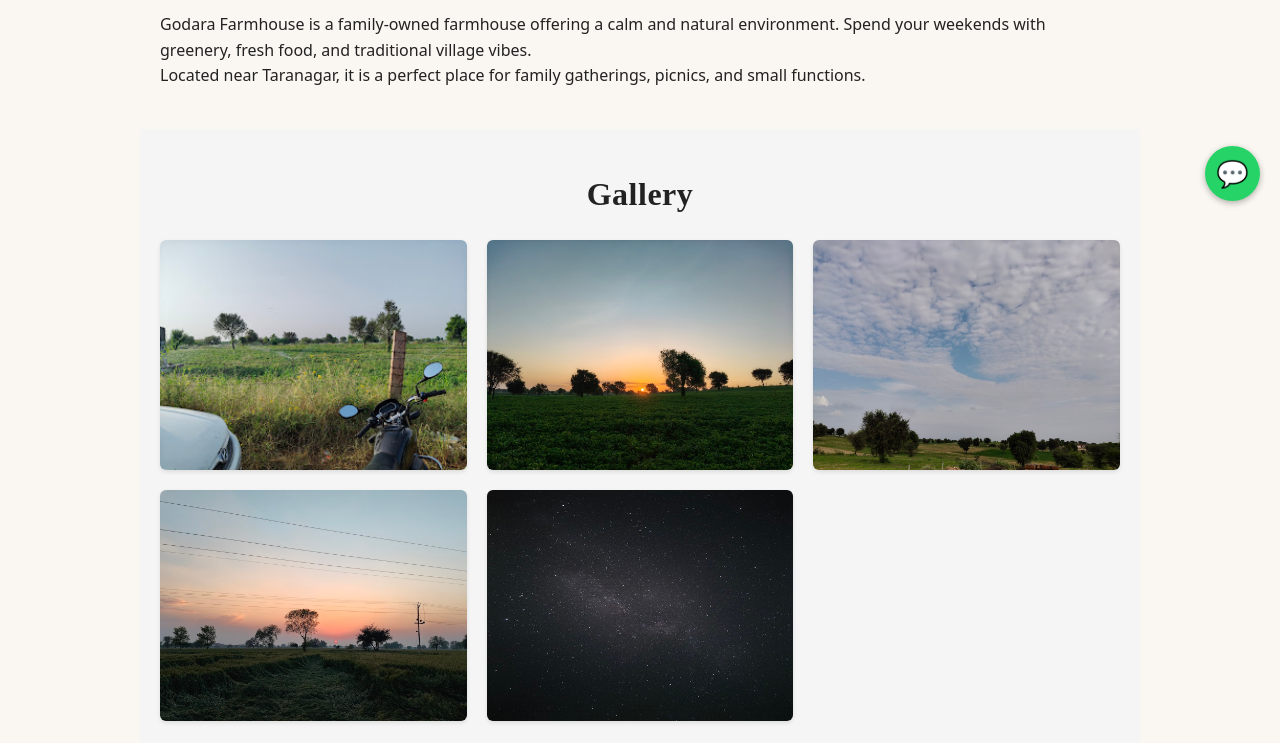
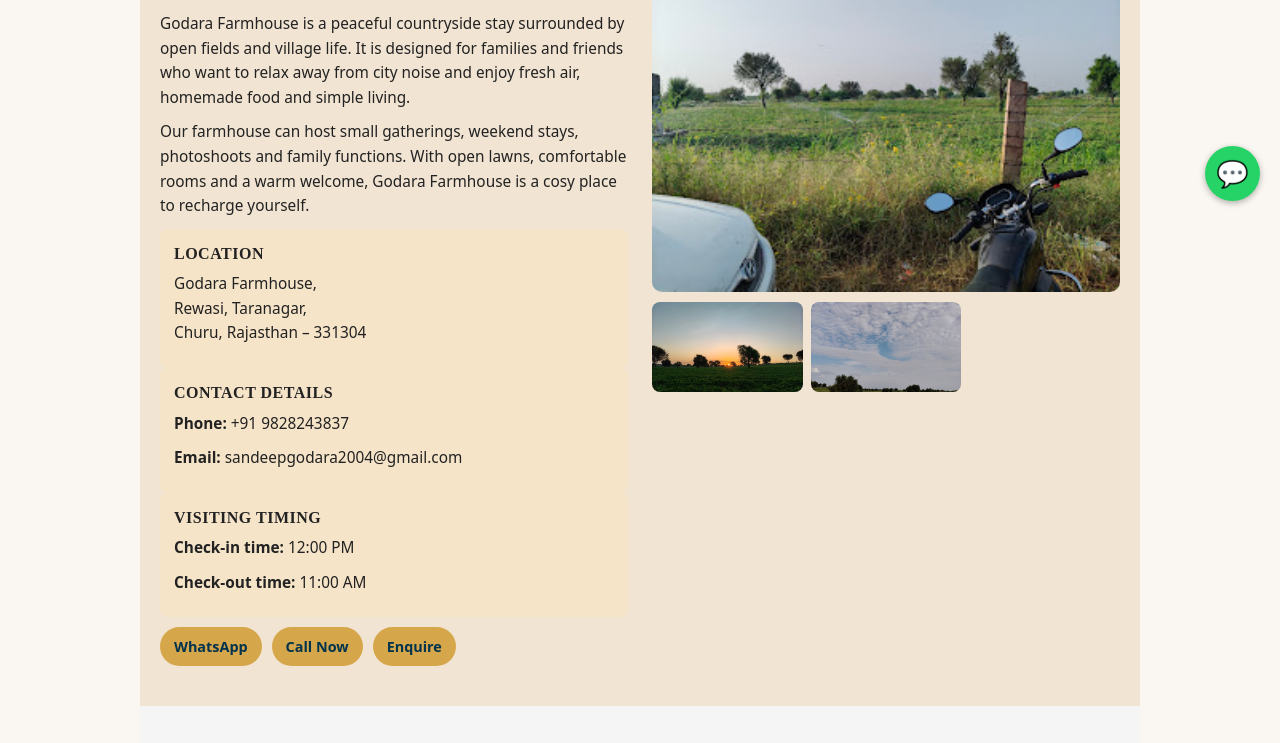
Before and after one commit to sandeepgodara17/goadrafarmhouse, a plain HTML site: page index.html in a window 1280 px wide. Shown: the part 579-1322 px from the top of the page. Drawn offline with Linux system fonts and the light colour scheme.

Commit message:
Update index.html

```diff
--- a/index.html
+++ b/index.html
@@ -32,18 +32,74 @@
 
     <!-- Main Content -->
     <main>
+
         <!-- About Section -->
-        <section id="about" class="section">
-            <h2>About Godara Farmhouse</h2>
+<section id="about" class="section about-section">
+    <div class="about-grid">
+
+        <!-- LEFT: TEXT + INFO BOXES -->
+        <div class="about-left">
+            <h2>About Us</h2>
+
             <p>
-                Godara Farmhouse is a family-owned farmhouse offering a calm and natural environment.
-                Spend your weekends with greenery, fresh food, and traditional village vibes.
+                Godara Farmhouse is a peaceful countryside stay surrounded by open fields
+                and village life. It is designed for families and friends who want to relax
+                away from city noise and enjoy fresh air, homemade food and simple living.
             </p>
+
             <p>
-                Located near Taranagar, it is a perfect place for family gatherings,
-                picnics, and small functions.
+                Our farmhouse can host small gatherings, weekend stays, photoshoots and
+                family functions. With open lawns, comfortable rooms and a warm welcome,
+                Godara Farmhouse is a cosy place to recharge yourself.
             </p>
-        </section>
+
+            <div class="info-box">
+                <h3>LOCATION</h3>
+                <p>
+                    Godara Farmhouse,<br>
+                    Rewasi, Taranagar,<br>
+                    Churu, Rajasthan – 331304
+                </p>
+            </div>
+
+            <div class="info-box">
+                <h3>CONTACT DETAILS</h3>
+                <p><strong>Phone:</strong> +91 9828243837</p>
+                <p><strong>Email:</strong> sandeepgodara2004@gmail.com</p>
+            </div>
+
+            <div class="info-box">
+                <h3>VISITING TIMING</h3>
+                <p><strong>Check-in time:</strong> 12:00 PM</p>
+                <p><strong>Check-out time:</strong> 11:00 AM</p>
+            </div>
+
+            <div class="about-actions">
+                <a href="https://wa.me/919828243837" target="_blank" class="contact-btn">WhatsApp</a>
+                <a href="tel:+919828243837" class="contact-btn">Call Now</a>
+                <a href="#contact" class="contact-btn">Enquire</a>
+            </div>
+        </div>
+
+        <!-- RIGHT: MAIN IMAGE + SMALL GALLERY -->
+        <div class="about-right">
+            <!-- Big main image -->
+            <div class="about-main-photo">
+                <img src="Farm1.jpg" alt="Godara Farmhouse main view">
+            </div>
+
+            <!-- Small images grid (you can duplicate these) -->
+            <div class="about-thumbs">
+                <img src="Farm2.jpg" alt="Farmhouse room">
+                <img src="Farm3.jpg" alt="Outdoor sitting area">
+                <!-- Copy this line and change file name for more images -->
+                <!-- <img src="about3.jpg" alt="Another view"> -->
+            </div>
+        </div>
+    </div>
+</section>
+
+
 
         <!-- Gallery Section -->
         <section id="gallery" class="section section-light">
```
